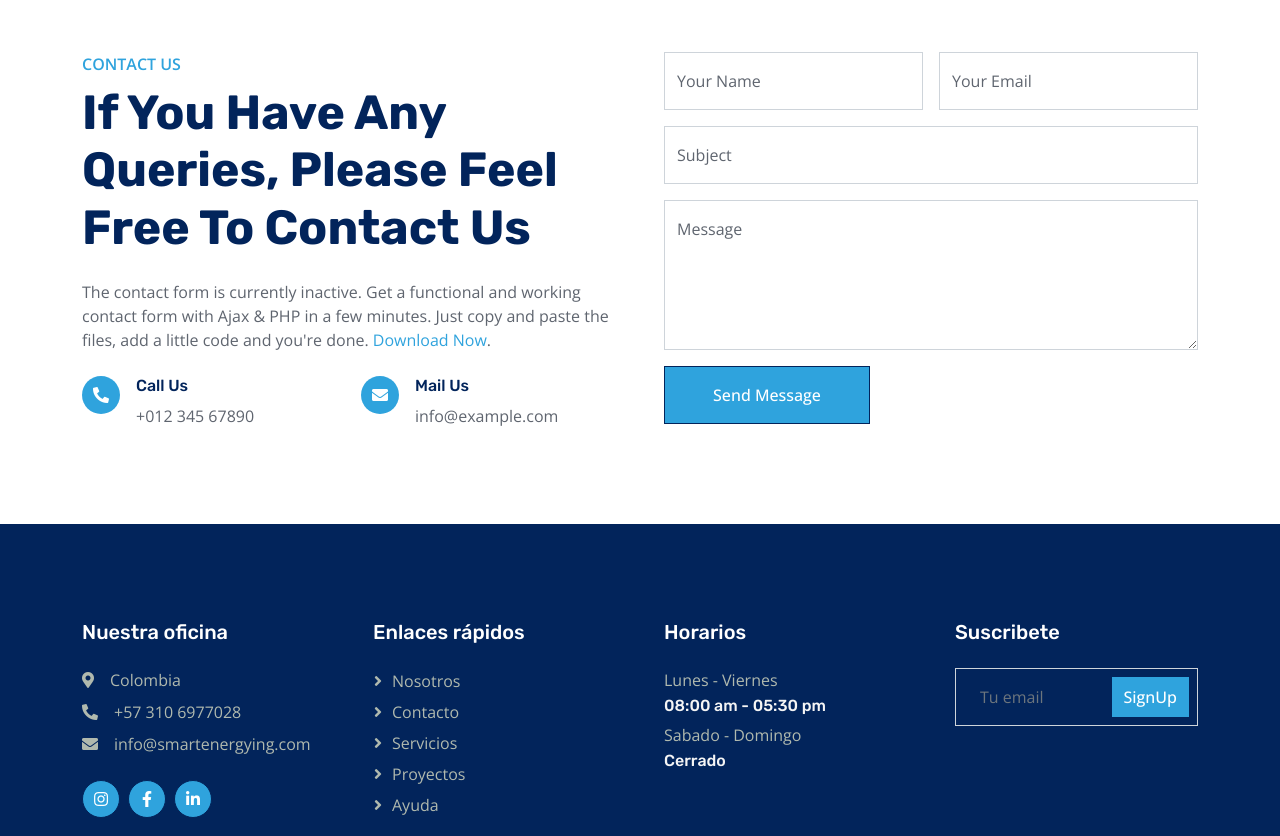
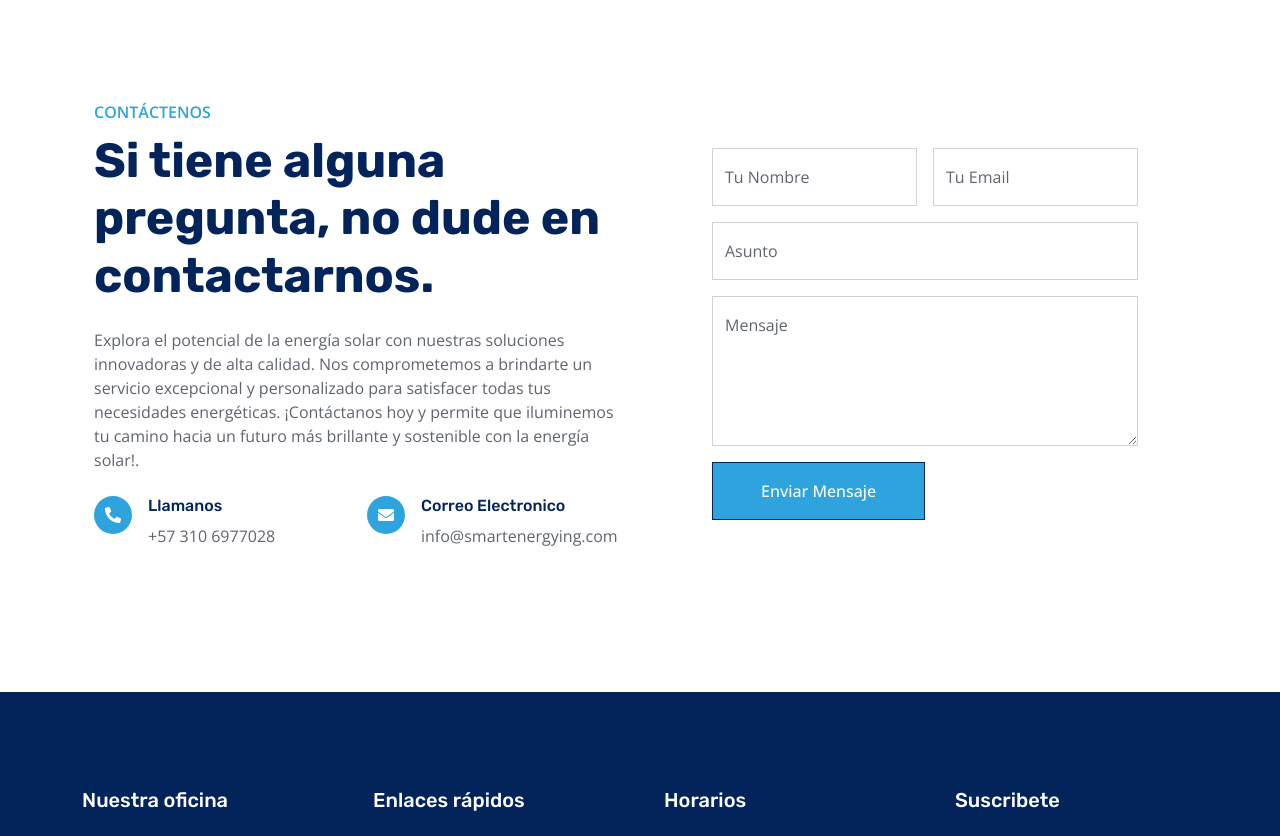
Before and after one commit to hersd2023/Energy, a plain HTML site: page contact.html in a window 1280 px wide. Shown: the part 1362-2198 px from the top of the page. Drawn offline with nearby package versions, Linux system fonts and the light colour scheme.

Commit message:
Update contact.html

```diff
--- a/contact.html
+++ b/contact.html
@@ -182,13 +182,14 @@
                         tabindex="0"></iframe>
                 </div>
             </div>
+             <!-- Contact Start -->
+<div class="container-xxl py-5">
+
     <div class="row g-5">
         <div class="col-lg-6 wow fadeInUp" data-wow-delay="0.1s">
-                    <p class="fw-medium text-uppercase text-primary mb-2">Contact Us</p>
-                    <h1 class="display-5 mb-4">If You Have Any Queries, Please Feel Free To Contact Us</h1>
-                    <p class="mb-4">The contact form is currently inactive. Get a functional and working contact form
-                        with Ajax & PHP in a few minutes. Just copy and paste the files, add a little code and you're
-                        done. <a href="https://htmlcodex.com/contact-form">Download Now</a>.</p>
+            <p class="fw-medium text-uppercase text-primary mb-2">CONTÁCTENOS</p>
+            <h1 class="display-5 mb-4">Si tiene alguna pregunta, no dude en contactarnos.</h1>
+            <p class="mb-4"></a>Explora el potencial de la energía solar con nuestras soluciones innovadoras y de alta calidad. Nos comprometemos a brindarte un servicio excepcional y personalizado para satisfacer todas tus necesidades energéticas. ¡Contáctanos hoy y permite que iluminemos tu camino hacia un futuro más brillante y sostenible con la energía solar!.</p>
             <div class="row g-4">
                 <div class="col-6">
                     <div class="d-flex">
@@ -196,8 +197,8 @@
                             <i class="fa fa-phone-alt text-white"></i>
                         </div>
                         <div class="ms-3">
-                                    <h6>Call Us</h6>
-                                    <span>+012 345 67890</span>
+                            <h6>Llamanos</h6>
+                            <span>+57 310 6977028</span>
                         </div>
                     </div>
                 </div>
@@ -207,48 +208,78 @@
                             <i class="fa fa-envelope text-white"></i>
                         </div>
                         <div class="ms-3">
-                                    <h6>Mail Us</h6>
-                                    <span>info@example.com</span>
+                            <h6>Correo Electronico</h6>
+                            <span>info@smartenergying.com</span>
                         </div>
                     </div>
                 </div>
             </div>
         </div>
         <div class="col-lg-6 wow fadeInUp" data-wow-delay="0.5s">
-                    <form>
+            <div class="container mt-5">
+                <form id="contactForm">
                     <div class="row g-3">
                         <div class="col-md-6">
                             <div class="form-floating">
                                 <input type="text" class="form-control" id="name" placeholder="Your Name">
-                                    <label for="name">Your Name</label>
+                                <label for="name">Tu Nombre</label>
                             </div>
                         </div>
                         <div class="col-md-6">
                             <div class="form-floating">
                                 <input type="email" class="form-control" id="email" placeholder="Your Email">
-                                    <label for="email">Your Email</label>
+                                <label for="email">Tu Email</label>
                             </div>
                         </div>
                         <div class="col-12">
                             <div class="form-floating">
                                 <input type="text" class="form-control" id="subject" placeholder="Subject">
-                                    <label for="subject">Subject</label>
+                                <label for="subject">Asunto</label>
                             </div>
                         </div>
                         <div class="col-12">
                             <div class="form-floating">
                                 <textarea class="form-control" placeholder="Leave a message here" id="message"
                                     style="height: 150px"></textarea>
-                                    <label for="message">Message</label>
+                                <label for="message">Mensaje</label>
                             </div>
                         </div>
                         <div class="col-12">
-                                <button class="btn btn-primary py-3 px-5" type="submit">Send Message</button>
+                            <button class="btn btn-primary py-3 px-5" type="submit">Enviar Mensaje</button>
                         </div>
                     </div>
                 </form>
             </div>
+
+            <script>
+                document.getElementById('contactForm').addEventListener('submit', function(event) {
+                    // Prevenir el comportamiento por defecto del formulario (que es enviar una solicitud de red)
+                    event.preventDefault();
+
+                    // Obtener los valores del formulario
+                    const name = document.getElementById('name').value;
+                    const email = document.getElementById('email').value;
+                    const subject = document.getElementById('subject').value;
+                    const message = document.getElementById('message').value;
+
+                    // Mostrar los datos en la consola (puedes enviar estos datos a un servidor aquí)
+                    console.log('Nombre:', name);
+                    console.log('Email:', email);
+                    console.log('Asunto:', subject);
+                    console.log('Mensaje:', message);
+
+                    // Opcional: Puedes mostrar un mensaje de confirmación o limpiar el formulario aquí
+                    alert('Mensaje enviado con éxito');
+
+                    // Limpiar el formulario (opcional)
+                    document.getElementById('contactForm').reset();
+                });
+            </script>
         </div>
+    </div>
+</div>
+
+<!-- Contact End -->
         </div>
     </div>
     <!-- Contact End -->
```
Lines whose indentation alone changed are shown as unchanged.
